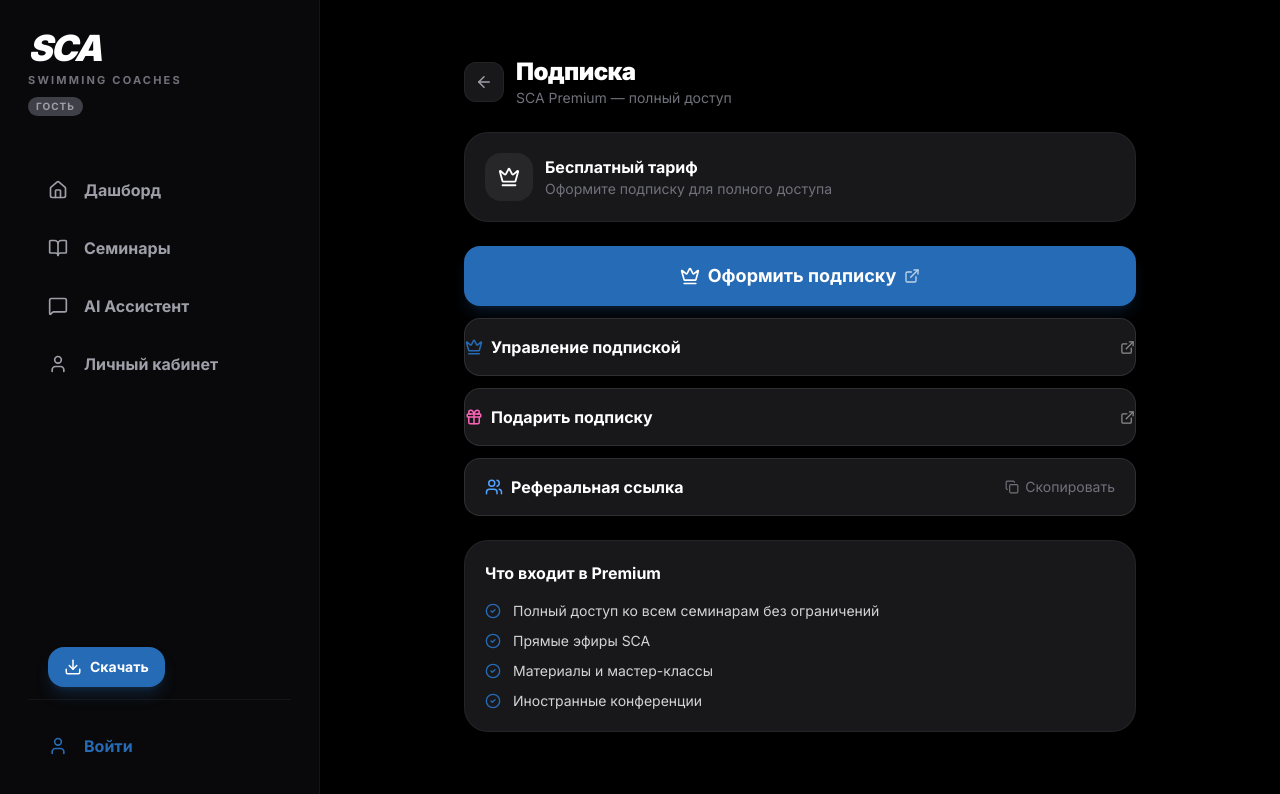
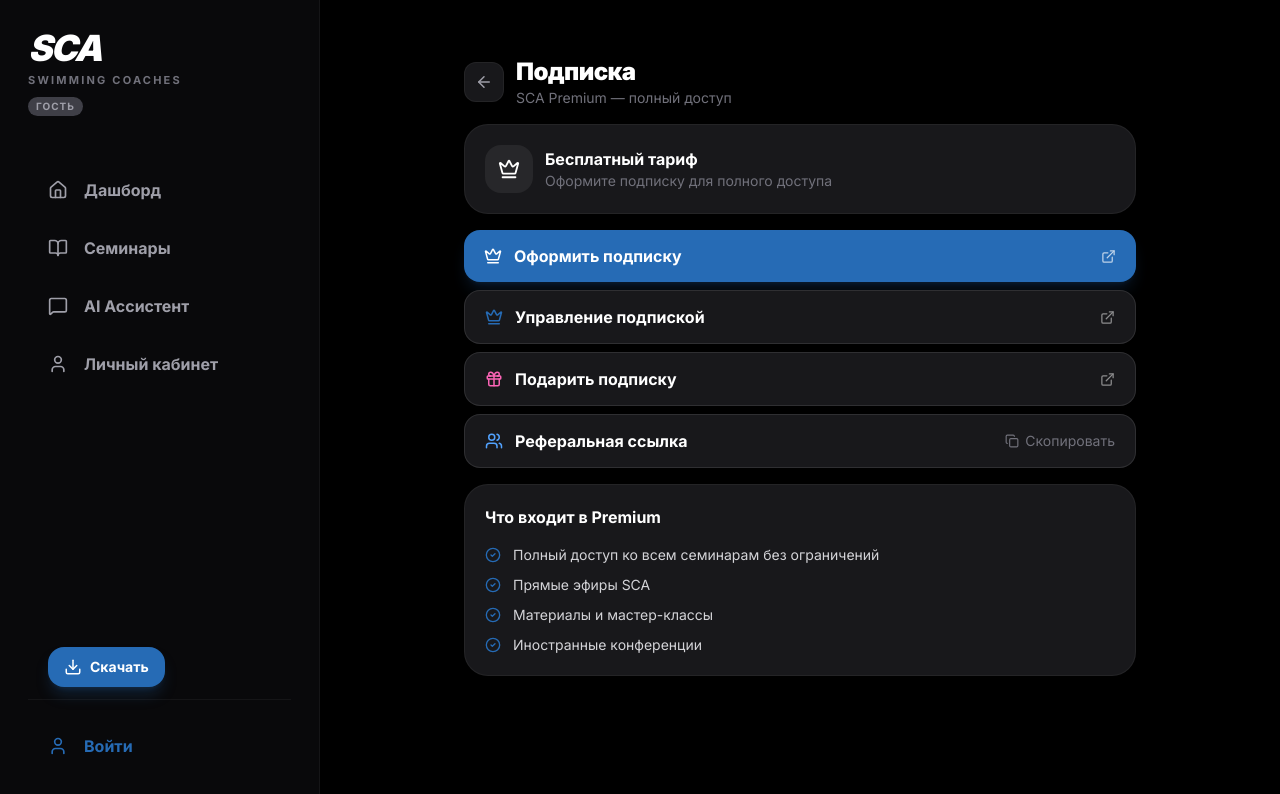
Before and after one commit to rymtnrwtq/sca, a React (Vite) app in the folder eduplatform/: page /subscription in a window 1280 px wide. Shown: the top 794 px of the page. Built offline with nearby package versions, Linux system fonts and the light colour scheme.

Commit message:
fix: compact subscription buttons to fit all 4 on screen

```diff
--- a/eduplatform/src/pages/SubscriptionPage.tsx
+++ b/eduplatform/src/pages/SubscriptionPage.tsx
@@ -39,7 +39,7 @@
   };
 
   return (
-    <motion.div initial={{ opacity: 0 }} animate={{ opacity: 1 }} className="max-w-2xl mx-auto space-y-6 pb-28 md:pb-8">
+    <motion.div initial={{ opacity: 0 }} animate={{ opacity: 1 }} className="max-w-2xl mx-auto space-y-4 pb-28 md:pb-8">
       {/* Header */}
       <div className="flex items-center gap-3">
         <button onClick={() => navigate(-1)} className="w-10 h-10 flex items-center justify-center bg-zinc-900 border border-white/5 rounded-xl text-zinc-400 hover:text-white transition-all">
@@ -71,47 +71,47 @@
       </div>
 
       {/* Action buttons */}
-      <div className="space-y-3">
+      <div className="space-y-2">
         <a
           href={TRIBUTE_BUY}
           target="_blank"
           rel="noopener noreferrer"
-          className="w-full flex items-center justify-center gap-2 py-4 bg-orange-500 hover:bg-orange-600 text-white rounded-2xl font-bold text-lg transition-all shadow-lg shadow-orange-500/20"
+          className="w-full flex items-center gap-3 px-5 py-3.5 bg-orange-500 hover:bg-orange-600 text-white rounded-2xl font-bold transition-all shadow-lg shadow-orange-500/20"
         >
-          <Crown size={20} />
-          Оформить подписку
-          <ExternalLink size={16} className="opacity-70" />
+          <Crown size={18} />
+          <span className="flex-1">Оформить подписку</span>
+          <ExternalLink size={15} className="opacity-70" />
         </a>
 
         <a
           href={TRIBUTE_MANAGE}
           target="_blank"
           rel="noopener noreferrer"
-          className="w-full flex items-center justify-center gap-2 py-4 bg-zinc-900 hover:bg-zinc-800 border border-white/10 text-white rounded-2xl font-bold transition-all"
+          className="w-full flex items-center gap-3 px-5 py-3.5 bg-zinc-900 hover:bg-zinc-800 border border-white/10 text-white rounded-2xl font-bold transition-all"
         >
           <Crown size={18} className="text-orange-500" />
-          Управление подпиской
-          <ExternalLink size={15} className="opacity-50 ml-auto" />
+          <span className="flex-1">Управление подпиской</span>
+          <ExternalLink size={15} className="opacity-50" />
         </a>
 
         <a
           href={TRIBUTE_GIFT}
           target="_blank"
           rel="noopener noreferrer"
-          className="w-full flex items-center justify-center gap-2 py-4 bg-zinc-900 hover:bg-zinc-800 border border-white/10 text-white rounded-2xl font-bold transition-all"
+          className="w-full flex items-center gap-3 px-5 py-3.5 bg-zinc-900 hover:bg-zinc-800 border border-white/10 text-white rounded-2xl font-bold transition-all"
         >
           <Gift size={18} className="text-pink-400" />
-          Подарить подписку
-          <ExternalLink size={15} className="opacity-50 ml-auto" />
+          <span className="flex-1">Подарить подписку</span>
+          <ExternalLink size={15} className="opacity-50" />
         </a>
 
         <button
           onClick={copyRef}
-          className="w-full flex items-center gap-2 py-4 px-5 bg-zinc-900 hover:bg-zinc-800 border border-white/10 text-white rounded-2xl font-bold transition-all"
+          className="w-full flex items-center gap-3 px-5 py-3.5 bg-zinc-900 hover:bg-zinc-800 border border-white/10 text-white rounded-2xl font-bold transition-all"
         >
           <Users size={18} className="text-blue-400" />
-          Реферальная ссылка
-          <span className="ml-auto flex items-center gap-1.5 text-sm font-normal text-zinc-500">
+          <span className="flex-1 text-left">Реферальная ссылка</span>
+          <span className="flex items-center gap-1.5 text-sm font-normal text-zinc-500">
             {copied ? <><Check size={14} className="text-green-400" /><span className="text-green-400">Скопировано</span></> : <><Copy size={14} />Скопировать</>}
           </span>
         </button>
```
